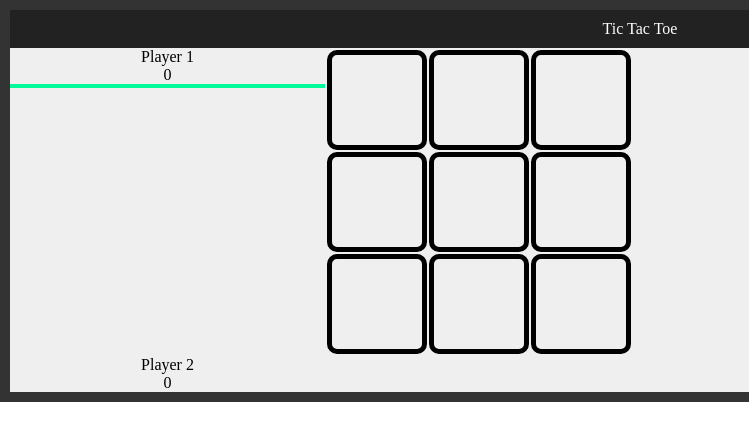
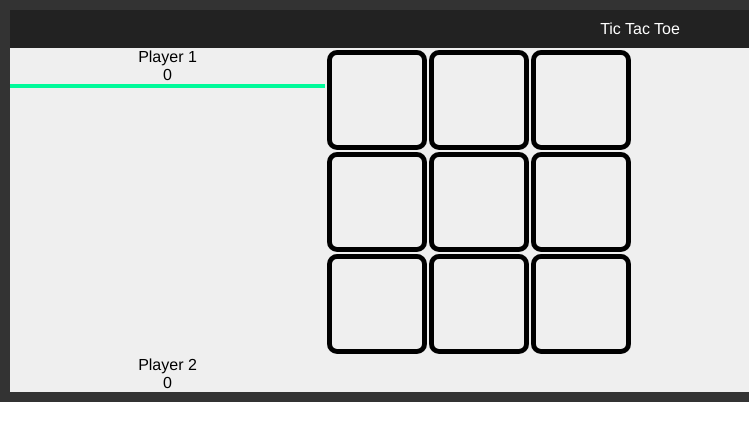
Before and after one commit to jessanderson222/tictactoe, a plain HTML site: page index.html in a window 1280 px wide. Shown: the full height of the page, 0-749 px from the left. Drawn offline with Linux system fonts and the light colour scheme.

Commit message:
changed the font family

```diff
--- a/style.css
+++ b/style.css
@@ -28,12 +28,14 @@ body {
   color: #fff;
   padding: 10px;
   text-align: center;
+  font-family: "Helvetica";
 }
 
 .game .player {
   float: left;
   text-align: center;
   width: 25%;
+  font-family: "Helvetica";
 }
 
 .game .player .selected {
```
